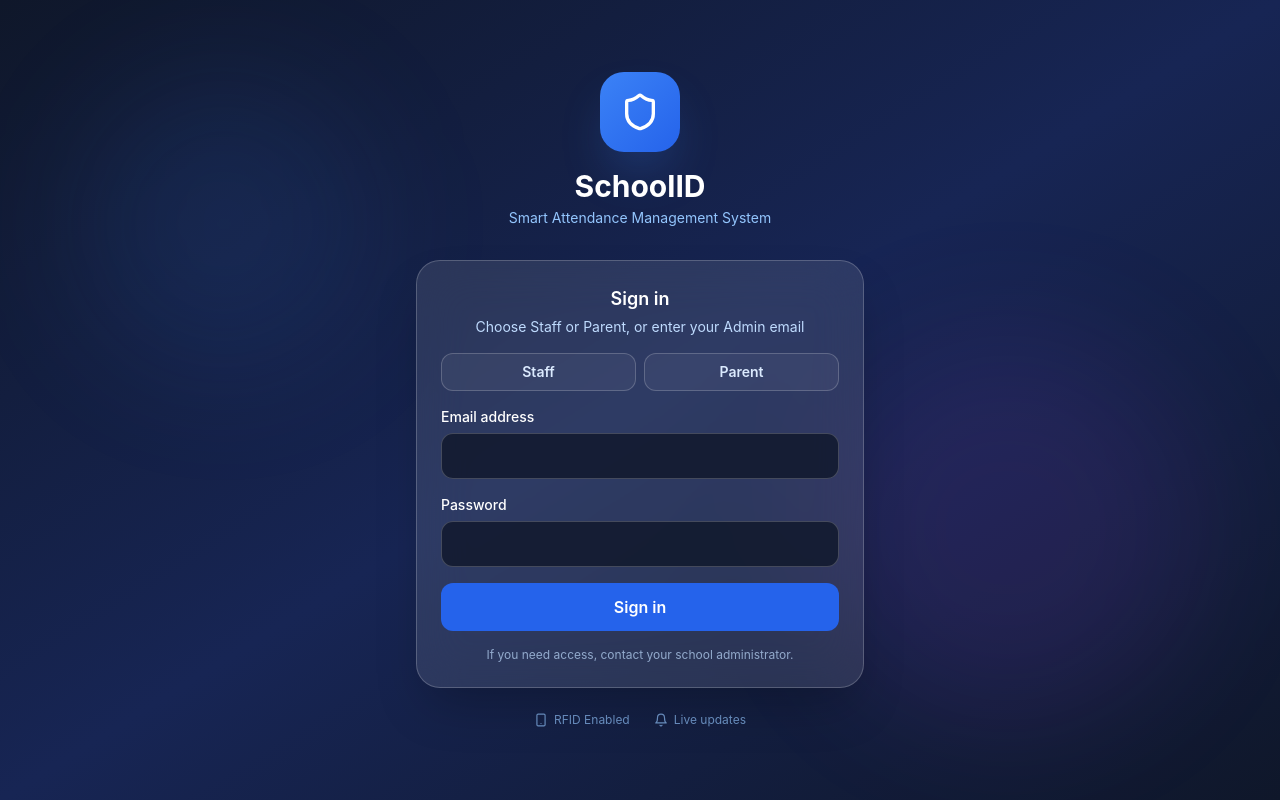
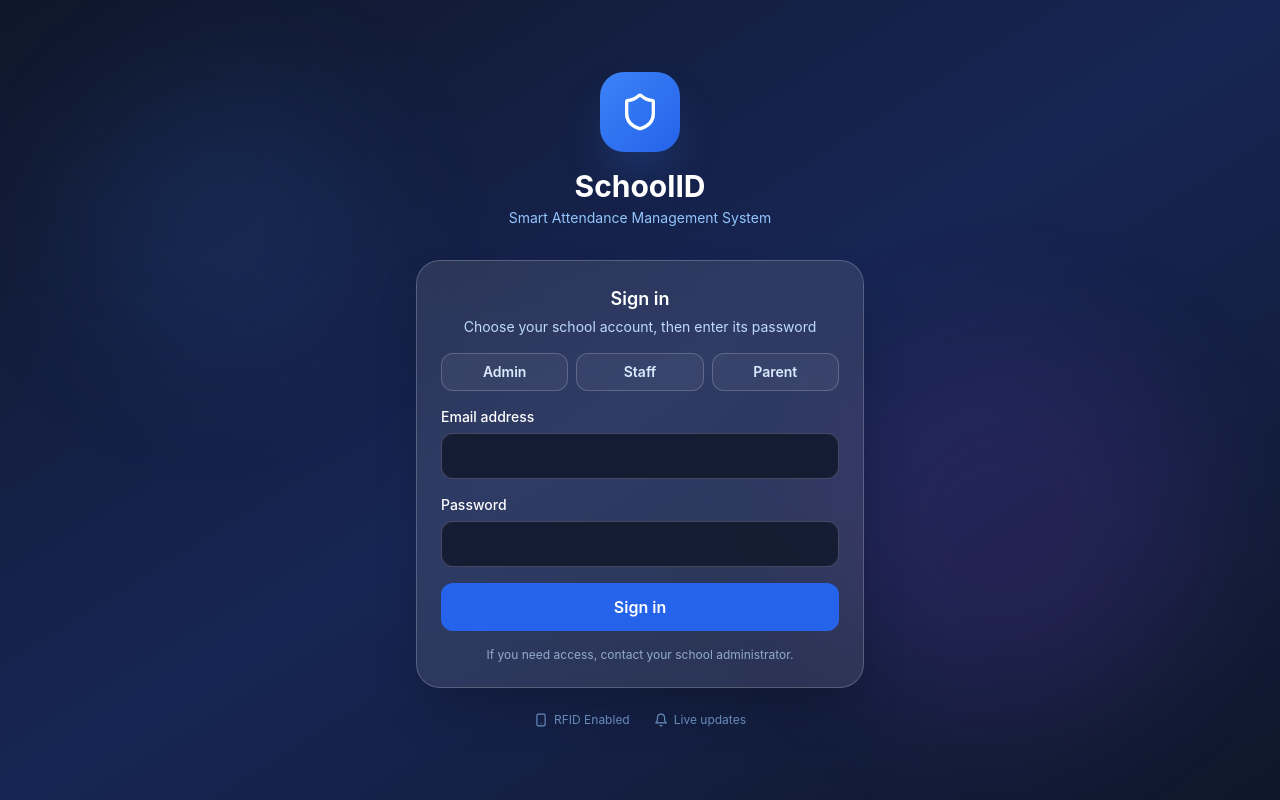
Before and after one commit to fathimakp617-dotcom/school-id-app, a React (Vite) app: page / in a window 1280 px wide. Built offline with nearby package versions, Linux system fonts and the light colour scheme; no server answers.

Commit message:
Use the default fixed SchoolID administrator email

```diff
--- a/src/pages/LoginPage.jsx
+++ b/src/pages/LoginPage.jsx
@@ -2,6 +2,7 @@ import { useState } from 'react'
 import { Shield, Smartphone, Bell, LoaderCircle } from 'lucide-react'
 
 const quickAccounts = [
+  { label: 'Admin', email: 'admin@schoolid.app' },
   { label: 'Staff', email: 'staff@schoolid.app' },
   { label: 'Parent', email: 'parent@schoolid.app' }
 ]
@@ -26,9 +27,9 @@ export default function LoginPage({ onLogin }) {
     <div className="relative w-full max-w-md">
       <div className="mb-8 text-center"><div className="mb-4 inline-flex h-20 w-20 items-center justify-center rounded-3xl bg-gradient-to-br from-blue-500 to-blue-600 shadow-2xl shadow-blue-500/30"><Shield className="h-10 w-10 text-white"/></div><h1 className="mb-1 text-3xl font-bold text-white">SchoolID</h1><p className="text-sm text-blue-300">Smart Attendance Management System</p></div>
       <form onSubmit={submit} className="space-y-4 rounded-3xl border border-white/20 bg-white/10 p-6 shadow-2xl backdrop-blur-xl">
-        <div className="text-center"><h2 className="mb-1 text-lg font-semibold text-white">Sign in</h2><p className="text-sm text-blue-200">Choose Staff or Parent, or enter your Admin email</p></div>
+        <div className="text-center"><h2 className="mb-1 text-lg font-semibold text-white">Sign in</h2><p className="text-sm text-blue-200">Choose your school account, then enter its password</p></div>
         {error && <p role="alert" className="rounded-xl border border-red-300/30 bg-red-500/15 p-3 text-sm text-red-100">{error}</p>}
-        <div className="grid grid-cols-2 gap-2" aria-label="Quick sign-in">{quickAccounts.map(account => <button key={account.label} type="button" onClick={() => setEmail(account.email)} className={`rounded-xl border px-2 py-2 text-sm font-semibold transition ${email === account.email ? 'border-blue-300 bg-blue-500/30 text-white' : 'border-white/20 bg-white/5 text-blue-100 hover:bg-white/10'}`}>{account.label}</button>)}</div>
+        <div className="grid grid-cols-3 gap-2" aria-label="Choose account type">{quickAccounts.map(account => <button key={account.label} type="button" onClick={() => setEmail(account.email)} className={`rounded-xl border px-2 py-2 text-sm font-semibold transition ${email === account.email ? 'border-blue-300 bg-blue-500/30 text-white' : 'border-white/20 bg-white/5 text-blue-100 hover:bg-white/10'}`}>{account.label}</button>)}</div>
         <label className="block text-sm font-medium text-white" htmlFor="login-email">Email address<input id="login-email" required type="email" autoComplete="username" value={email} onChange={event => setEmail(event.target.value)} className="mt-1.5 w-full rounded-xl border border-white/20 bg-slate-900/80 px-4 py-3 text-white outline-none focus:ring-2 focus:ring-blue-400"/></label>
         <label className="block text-sm font-medium text-white" htmlFor="login-password">Password<input id="login-password" required type="password" autoComplete="current-password" value={password} onChange={event => setPassword(event.target.value)} className="mt-1.5 w-full rounded-xl border border-white/20 bg-slate-900/80 px-4 py-3 text-white outline-none focus:ring-2 focus:ring-blue-400"/></label>
         <button disabled={loading} className="flex w-full items-center justify-center gap-2 rounded-xl bg-blue-600 px-4 py-3 font-semibold text-white hover:bg-blue-500 disabled:opacity-60">{loading && <LoaderCircle className="h-4 w-4 animate-spin"/>}{loading ? 'Signing in…' : 'Sign in'}</button>
```
